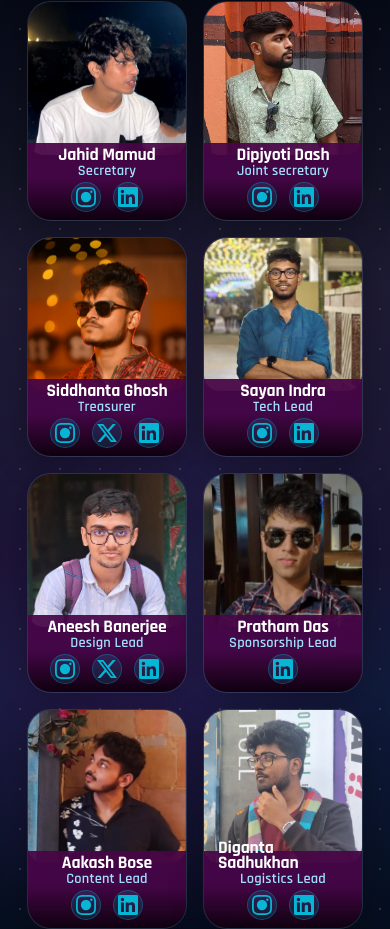
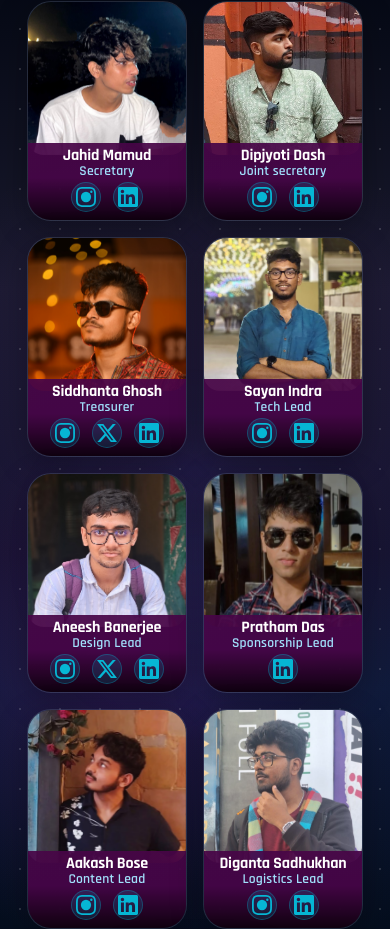
Before and after one commit to skmdJeesan/Convolution-XI, a Next.js app: page / in a window 390 px wide. Shown: the part 1550-2479 px from the top of the page. Built offline with nearby package versions, Linux system fonts and the light colour scheme; no server answers.

Commit message:
some text related issues solved

```diff
--- a/src/components/Team.tsx
+++ b/src/components/Team.tsx
@@ -26,7 +26,7 @@ const teamMembers: TeamMember[] = [
   {
     name: "Dipjyoti Dash",
     post: "Joint secretary",
-    image: "./peoplePics/Dipjyoti.jpeg",
+    image: "./peoplePics/dipjyoti.jpeg",
     linkedin: "https://www.linkedin.com/in/dipjyoti-dash-22508227a?utm_source=share&utm_campaign=share_via&utm_content=profile&utm_medium=android_app",
     instagram: "https://www.instagram.com/dipjyotidash?igsh=djh2Nml1NDdwMnQ4",
     x: "",
@@ -74,7 +74,7 @@ const teamMembers: TeamMember[] = [
   {
     name: "Diganta Sadhukhan",
     post: "Logistics Lead",
-    image: "./peoplePics/Diganta.jpeg",
+    image: "./peoplePics/diganta.jpeg",
     linkedin: "https://www.linkedin.com/in/diganta-sadhukhan-6700b4353?utm_source=share_via&utm_content=profile&utm_medium=member_android",
     instagram: "https://www.instagram.com/smile_of_icarus?igsh=MWJld254dXlrM3Zpdw==",
     x: "",
--- a/src/components/TeamStyles.css
+++ b/src/components/TeamStyles.css
@@ -352,18 +352,18 @@
   .team-card-wrapper:hover .team-card { transform: scale(1.05) translateZ(10px) !important; }
 }
 
-@media (max-width: 1024px) {
+@media (max-width: 640px) {
   .team-section { padding: 40px 4px; }
-  .team-title { font-size: 1.75rem; }
-  .team-cards-container { gap: 16px; padding: 16px 8px; }
+  .team-title { font-size: 1.5rem; }
+  .team-cards-container { gap: 16px; padding: 16px 4px; }
   .team-card-image-container { width: 100%; height: 70%; border-radius: 10%; }
   .team-card { width: 160px; height: 220px; }
   .team-card-image {object-fit: cover; top: 0}
   .team-spotlight-glow { width: 400px; height: 400px; }
   .team-card-info-overlay { opacity: 1; padding: 18px 10px; background-color: rgba(71, 6, 71, 0.932); height: 40%; border-bottom-left-radius: 20px; border-bottom-right-radius: 20px;}
   .team-card-name-post {line-height: 14px; padding: 0 4px; flex-direction: column; align-items: center; justify-content: normal; margin-bottom: 2px;}
-  .team-card-name {margin-bottom: 1px; font-size: 1.1rem; line-height: 15px;}
-  .team-card-post {margin-bottom: 2px; margin-top: 0; font-size: 0.9rem; letter-spacing: 0.2px;}
+  .team-card-name {margin-bottom: 1px; font-size: 1rem; line-height: 15px;white-space: nowrap;}
+  .team-card-post {margin-bottom: 2px; margin-top: 0; font-size: 0.85rem; letter-spacing: 0.2px;}
   .team-card-socials{justify-content: center;}
 }
 
```
